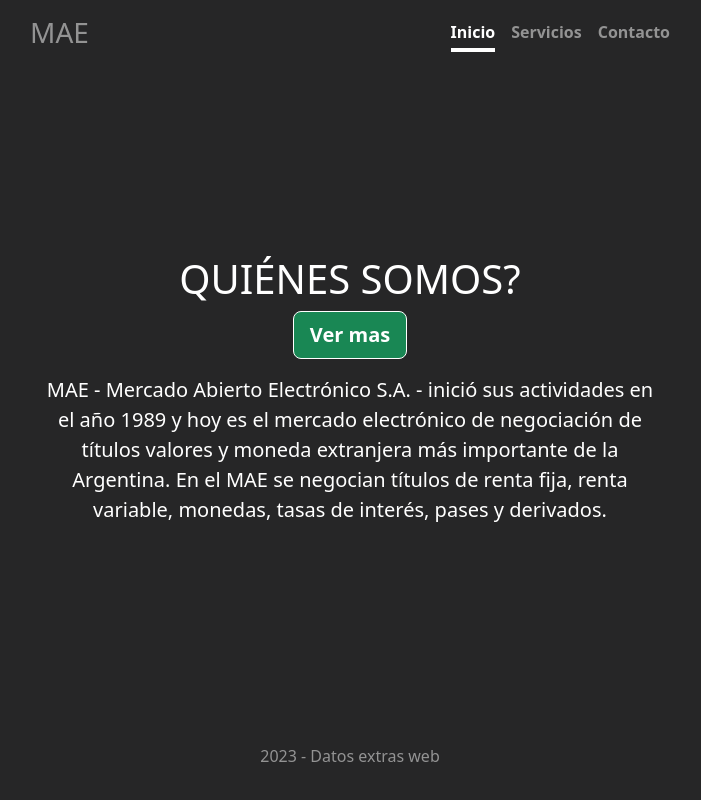
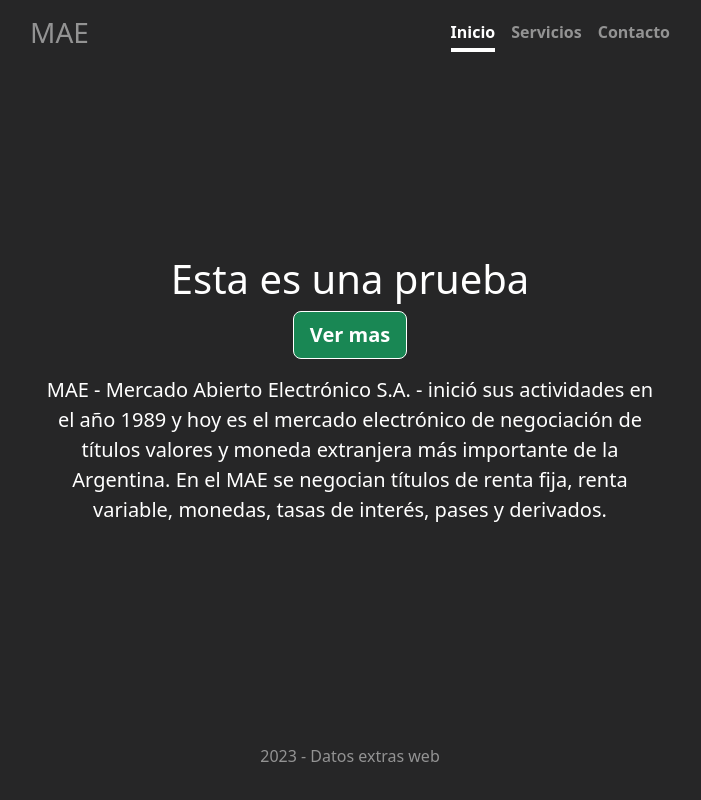
Before and after one commit to bycross028/workshop-mae, a plain HTML site: page index.html in a window 1280 px wide. Shown: the whole page, without its empty margins (290-991 px from the left). Drawn offline with Linux system fonts and the light colour scheme.

Commit message:
Cambios para la ver800

```diff
--- a/index.html
+++ b/index.html
@@ -3,7 +3,7 @@
 <head>
   <meta charset="utf-8">
   <meta name="viewport" content="width=device-width, initial-scale=1">
-  <title>MAE Main</title>
+  <title>MAE 800</title>
   <link href="assets/bootstrap.min.css" rel="stylesheet">
   <link href="style.css" rel="stylesheet">
 </head>
@@ -21,7 +21,7 @@
     </header>
 
     <main class="px-3">
-      <h1 class="text-white">QUIÉNES SOMOS?</h1>
+      <h1 class="text-white">Esta es una prueba</h1>
       <p class="lead">
         <a href="#" class="btn btn-lg btn-success fw-bold border-white">Ver mas</a>
       </p>
```
